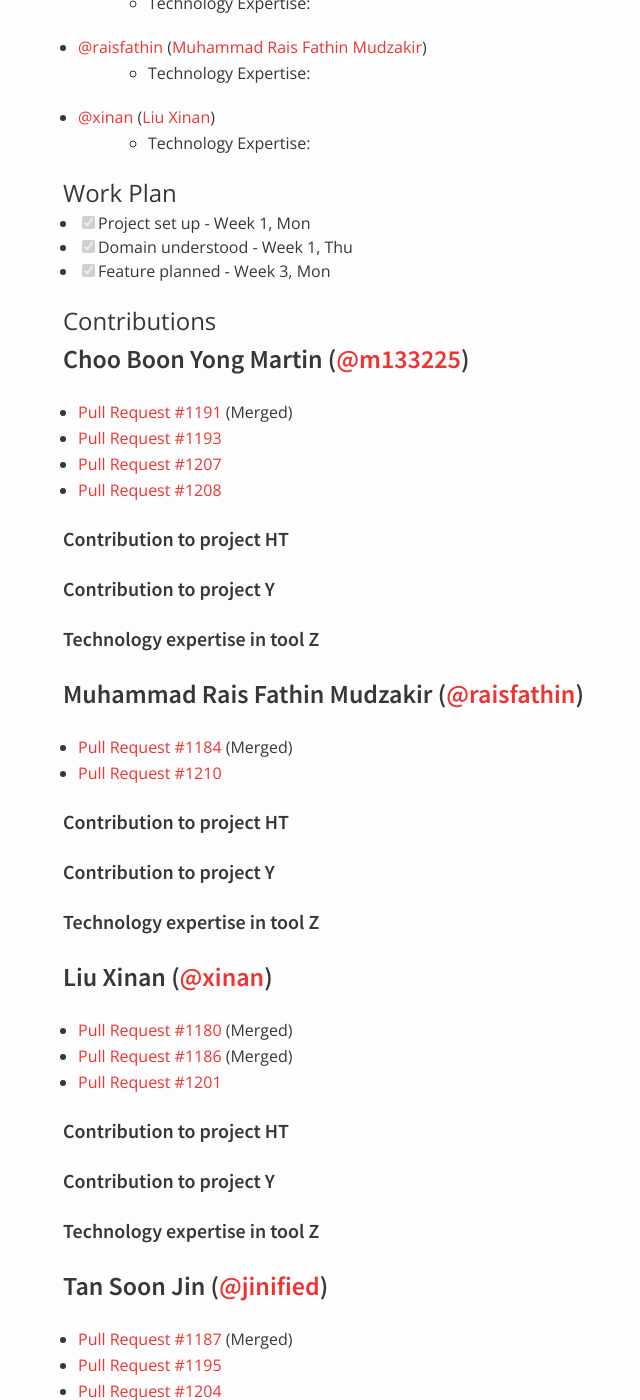
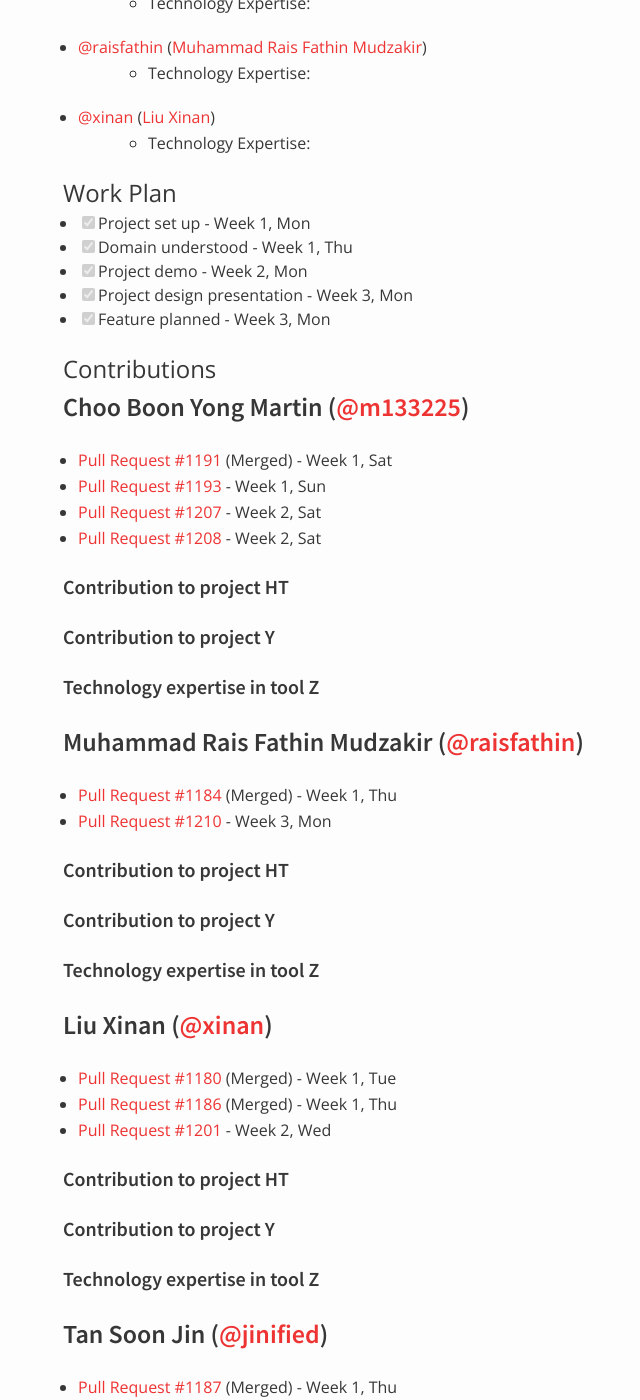
Before and after one commit to nus-oss/cs3281-AY1516S2-website, a Jekyll site: the page built from teams/hubturbo.md, in a window 1280 px wide and 1400 px high, scrolled down 453 px. Shown: the whole window, without its empty margins (307-947 px from the left). Built offline with Jekyll 4.4.1, drawn with Linux system fonts in a browser that asks for light colours; some of the changed text lies outside the part shown.

Commit message:
Added back rough dates, updated missing workplan for week 2, and corrected SJ's blog link.

```diff
--- a/teams/hubturbo.md
+++ b/teams/hubturbo.md
@@ -14,7 +14,7 @@
    - Technology Expertise:
 
  - [@jinified](https://github.com/jinified)
-   ([Tan Soon Jin](http://jinified.github,io))
+   ([Tan Soon Jin](http://jinified.github.io))
    - Technology Expertise:
 
  - [@m133225](https://github.com/m133225)
@@ -33,16 +33,18 @@
 
 * [x] Project set up - Week 1, Mon
 * [x] Domain understood - Week 1, Thu
+* [x] Project demo - Week 2, Mon
+* [x] Project design presentation - Week 3, Mon
 * [x] Feature planned - Week 3, Mon
 
 # Contributions
 
 ### Choo Boon Yong Martin ([@m133225](https://github.com/m133225))
 
-* [Pull Request #1191](https://github.com/HubTurbo/HubTurbo/pull/1191) (Merged)
-* [Pull Request #1193](https://github.com/HubTurbo/HubTurbo/pull/1193)
-* [Pull Request #1207](https://github.com/HubTurbo/HubTurbo/pull/1207)
-* [Pull Request #1208](https://github.com/HubTurbo/HubTurbo/pull/1208)
+* [Pull Request #1191](https://github.com/HubTurbo/HubTurbo/pull/1191) (Merged) - Week 1, Sat
+* [Pull Request #1193](https://github.com/HubTurbo/HubTurbo/pull/1193) - Week 1, Sun
+* [Pull Request #1207](https://github.com/HubTurbo/HubTurbo/pull/1207) - Week 2, Sat
+* [Pull Request #1208](https://github.com/HubTurbo/HubTurbo/pull/1208) - Week 2, Sat
 
 ##### Contribution to project HT
 
@@ -53,8 +55,8 @@
 
 ### Muhammad Rais Fathin Mudzakir ([@raisfathin](https://github.com/raisfathin))
 
-* [Pull Request #1184](https://github.com/HubTurbo/HubTurbo/pull/1184) (Merged)
-* [Pull Request #1210](https://github.com/HubTurbo/HubTurbo/pull/1210)
+* [Pull Request #1184](https://github.com/HubTurbo/HubTurbo/pull/1184) (Merged) - Week 1, Thu
+* [Pull Request #1210](https://github.com/HubTurbo/HubTurbo/pull/1210) - Week 3, Mon
 
 ##### Contribution to project HT
 
@@ -64,9 +66,9 @@
 
 ### Liu Xinan ([@xinan](https://github.com/xinan))
 
-* [Pull Request #1180](https://github.com/HubTurbo/HubTurbo/pull/1180) (Merged)
-* [Pull Request #1186](https://github.com/HubTurbo/HubTurbo/pull/1186) (Merged)
-* [Pull Request #1201](https://github.com/HubTurbo/HubTurbo/pull/1201)
+* [Pull Request #1180](https://github.com/HubTurbo/HubTurbo/pull/1180) (Merged) - Week 1, Tue
+* [Pull Request #1186](https://github.com/HubTurbo/HubTurbo/pull/1186) (Merged) - Week 1, Thu
+* [Pull Request #1201](https://github.com/HubTurbo/HubTurbo/pull/1201) - Week 2, Wed
 
 ##### Contribution to project HT
 
@@ -76,10 +78,10 @@
 
 ### Tan Soon Jin ([@jinified](https://github.com/jinified))
 
-* [Pull Request #1187](https://github.com/HubTurbo/HubTurbo/pull/1187) (Merged)
-* [Pull Request #1195](https://github.com/HubTurbo/HubTurbo/pull/1195)
-* [Pull Request #1204](https://github.com/HubTurbo/HubTurbo/pull/1204)
-* [Write a basic Issue Creator](https://github.com/jinified/HubTurbo/tree/issue-creator/src/main/java/ui/components/issue_creators)
+* [Pull Request #1187](https://github.com/HubTurbo/HubTurbo/pull/1187) (Merged) - Week 1, Thu
+* [Pull Request #1195](https://github.com/HubTurbo/HubTurbo/pull/1195) - Week 2, Tue
+* [Pull Request #1204](https://github.com/HubTurbo/HubTurbo/pull/1204) - Week 2, Fri
+* [Write a basic Issue Creator](https://github.com/jinified/HubTurbo/tree/issue-creator/src/main/java/ui/components/issue_creators) - Week 3, Mon
 
 ##### Contribution to project HT
 
@@ -89,7 +91,7 @@
 
 ### Tan Yi Yan ([@garbanzos](https://github.com/garbanzos))
 
-* [Pull Request #1183](https://github.com/HubTurbo/HubTurbo/pull/1183) (Merged)
+* [Pull Request #1183](https://github.com/HubTurbo/HubTurbo/pull/1183) (Merged) - Week 1, Thu
 
 ##### Contribution to project HT
 
```
